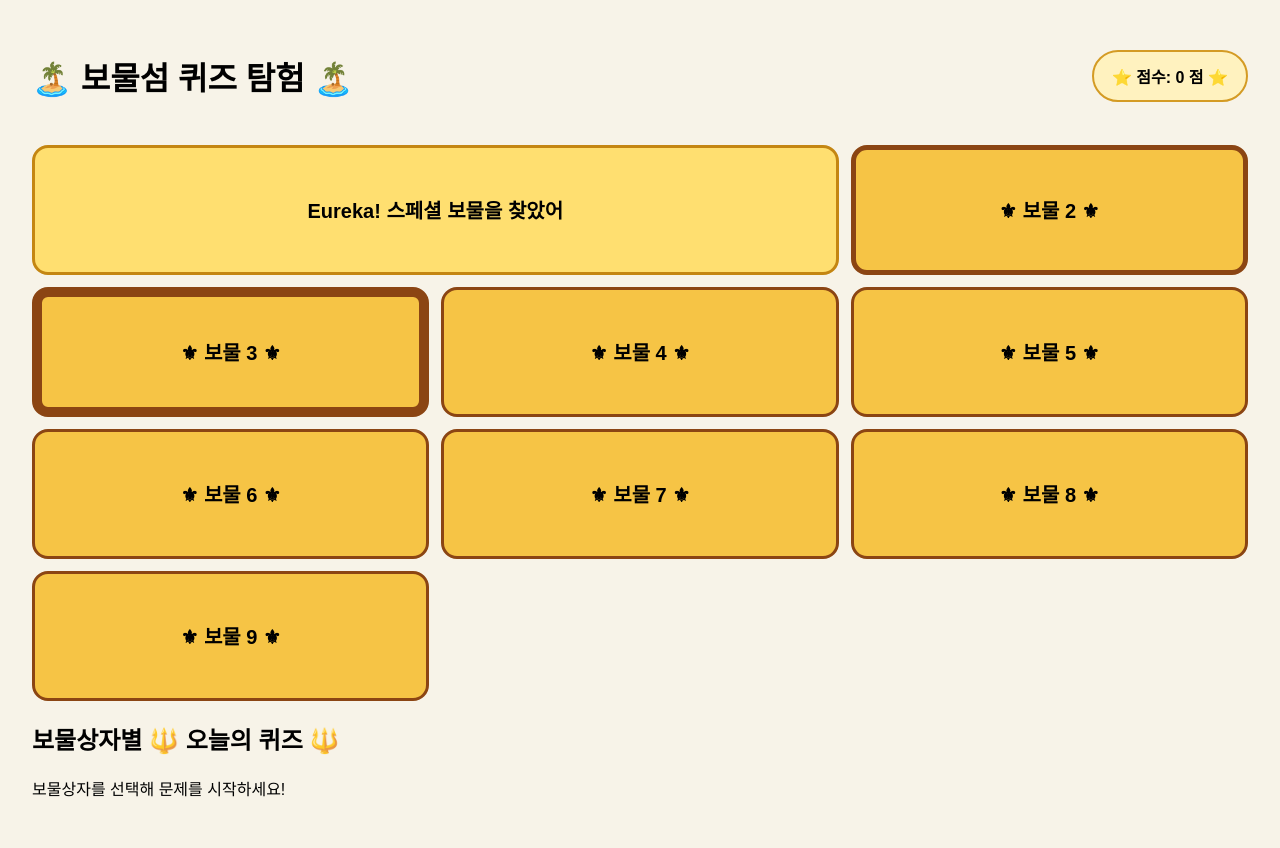
After one commit to tjsdn35/TreasureQuiz, a Spring app: template src/main/resources/templates/실험노트.html in a window 1280 px wide. The commit adds this page. Run offline with Thymeleaf, Linux system fonts and the light colour scheme; the template is opened without the code that fills it, so the values that code supplies are empty.

Commit message:
실험 테스트

```diff
--- /dev/null
+++ b/src/main/resources/templates/실험노트.html
@@ -0,0 +1,178 @@
+<!DOCTYPE html>
+<html lang="ko">
+
+<head>
+
+   <meta charset="UTF-8">
+   <meta name="viewport" content="width=device-width, initial-scale=1.0">
+   <title>보물섬 퀴즈 탐험</title>
+   <link rel="stylesheet" href="/css/style2.css">
+
+</head>
+
+<body>
+ <!-- say 테스트 -->
+   <!--
+      <script>
+
+         function notify(i) {
+            // 동적 문자열 만들기
+            // 1. 동적 문자열은 무조건 `...`구성
+            // 2. `안년하세요! {변수명}` =>
+            // 3. "안녕하세요! 변수내용이 출력"
+            // 4. {가변데이터} => 정적데이터로 생성
+            // 5. " 변환된 정적 문자열 "
+            // 6. 가변문자열은 `${변수명}입니다.` 형식
+            let msg = `${i} 번쨰 버튼을 눌렸어요.`;
+            alert(msg)
+         }
+         let say = notify; // 함수이름을 변수처럼 사용
+
+      </script>
+   -->
+      <script>
+
+         let say = function (i) {
+
+            let msg = `${i} 번쨰 버튼을 눌렸어요.`;
+            alert(msg)
+         }
+
+      </script>
+
+   <!-- 제목영역 -->
+
+   <header class="game-header">
+      <h1>🏝️ 보물섬 퀴즈 탐험 🏝️</h1>
+      <div class="score-badge">⭐ 점수: 0 점 ⭐</div>
+   </header>
+
+
+   <!--
+        한군데 모아서 적용
+    <div class="treasure-row">
+        <div class="treasure"> 보석 </div>
+        <div class="treasure"> 황금 </div>
+        <div class="treasure"> 보물지도 </div>
+    </div>
+    -->
+    <!-- main태그 위에
+      <script>
+
+         function notify(i) {
+            // 동적 문자열 만들기
+            // 1. 동적 문자열은 무조건 `...`구성
+            // 2. `안년하세요! {변수명}` =>
+            // 3. "안녕하세요! 변수내용이 출력"
+            // 4. {가변데이터} => 정적데이터로 생성
+            // 5. " 변환된 정적 문자열 "
+            // 6. 가변문자열은 `${변수명}입니다.` 형식
+            let msg = `${i} 번쨰 버튼을 눌렸어요.`;
+            alert(msg)
+         }
+
+      </script> -->
+
+
+   <main class="quiz-grid">
+
+      <button onclick="say(0)"
+      class="treasure-card special"
+      data-index="0"> ⚜ 보물 1 ⚜ </button>
+
+      <button onclick="say(1)"
+       class="treasure-card1"
+       data-index="1"> ⚜ 보물 2 ⚜ </button>
+
+      <button onclick="say(2)"
+      class="treasure-card2"
+      data-index="2"> ⚜ 보물 3 ⚜ </button>
+
+      <button onclick="say(3)"
+      class="treasure-card"
+      data-index="3"> ⚜ 보물 4 ⚜ </button>
+<!--
+      <button onclick="notify(0)"
+      class="treasure-card special"
+      data-index="0"> ⚜ 보물 1 ⚜ </button>
+
+      <button onclick="notify(1)"
+       class="treasure-card1"
+       data-index="1"> ⚜ 보물 2 ⚜ </button>
+
+      <button onclick="notify(2)"
+      class="treasure-card2"
+      data-index="2"> ⚜ 보물 3 ⚜ </button>
+
+      <button onclick="notify(3)"
+      class="treasure-card"
+      data-index="3"> ⚜ 보물 4 ⚜ </button>
+   -->
+
+      <button class="treasure-card"
+      data-index="4"> ⚜ 보물 5 ⚜ </button>
+
+      <button class="treasure-card"
+      data-index="5"> ⚜ 보물 6 ⚜ </button>
+
+      <button class="treasure-card"
+      data-index="6"> ⚜ 보물 7 ⚜ </button>
+
+      <button class="treasure-card"
+      data-index="7"> ⚜ 보물 8 ⚜ </button>
+
+      <button class="treasure-card"
+      data-index="8"> ⚜ 보물 9 ⚜ </button>
+
+
+   </main>
+
+   <script>
+
+     let treasure_card_special_find =
+       document.querySelector(".treasure-card.special");
+      treasure_card_special_find.textContent =
+      "Eureka! 스페셜 보물을 찾았어"
+
+   </script>
+
+   <!-- 보물상자들 중에 하나를 누르면
+            질문이 나타는 코드를 추가-->
+
+   <section class="question-panel">
+
+      <h2> 보물상자별 <strong>🔱 오늘의 퀴즈 🔱</strong> </h2>
+      <!-- 문제를 보여줄 패널 p태그 -->
+      <p id="question-text">보물상자를 선택해 문제를 시작하세요!</p>
+
+   </section>
+<!-- 여기 놔두어도 실행되는지 notify 실험
+    <script>
+
+         function notify(i) {
+            // 동적 문자열 만들기
+            // 1. 동적 문자열은 무조건 `...`구성
+            // 2. `안년하세요! {변수명}` =>
+            // 3. "안녕하세요! 변수내용이 출력"
+            // 4. {가변데이터} => 정적데이터로 생성
+            // 5. " 변환된 정적 문자열 "
+            // 6. 가변문자열은 `${변수명}입니다.` 형식
+            let msg = `${i} 번쨰 버튼을 눌렸어요.`;
+            alert(msg)
+         }
+         let say = notify; // 함수이름을 변수처럼 사용
+
+
+      </script>
+    -->
+   <!-- 홈페이지 문서의 실행순서
+    1. HTML 요소를 화면에 만든다
+    2. CSS 스타일을 불러온다
+    3. HTML 요소가 완전히 완성되어야 한다
+    4. 자바스크립트가 실행된다. -->
+
+    <script src="/js/game1.js"></script>
+
+</body>
+
+</html>
```
Also changed, not shown: src/main/resources/templates/index2.html (+48 -3 lines).
